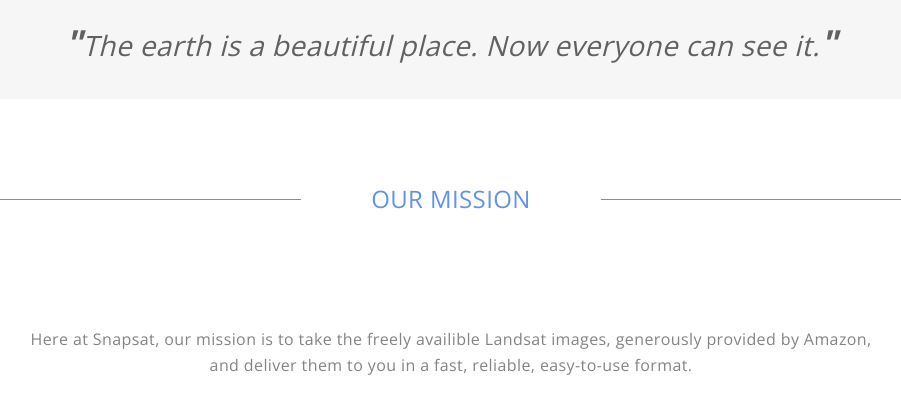
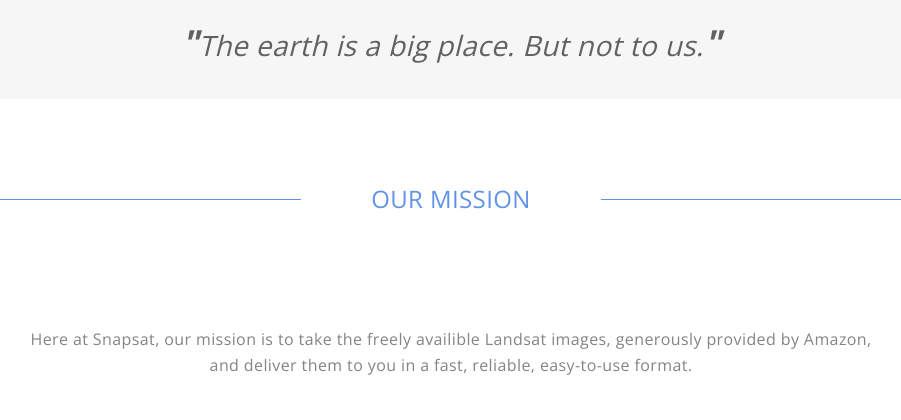
Before and after one commit to recombinators/snapsat, a Python web app: template app/app/templates/landing.jinja2 in a window 1280 px wide. Shown: the part 801-1221 px from the top of the page, without its empty margins (189-1090 px from the left). Run offline with Jinja, Linux system fonts and the light colour scheme; the template is opened without the code that fills it, so the values that code supplies are empty; some libraries are stand-ins or nearby versions; some web fonts are replaced.

Commit message:
changed button text

```diff
--- a/app/app/templates/landing.jinja2
+++ b/app/app/templates/landing.jinja2
@@ -35,7 +35,7 @@
         <div class="home hero">
             <!-- <div class="overlay"></div> -->
             <div class="herowrapper">
-                <h1 class="landingbuttons"><a href='/guide'>Learn more</a></h1>
+                <h1 class="landingbuttons"><a href='/guide'>Snapsat 101</a></h1>
                 <h1 class="landingbuttons"><a href='/create'>Get started<span class='h3 red uppercase'>Beta</span></a></h1>
             </div>
             <a href="javascript:void(0);" class="scrolldown">
@@ -46,7 +46,7 @@
         <!-- End Home -->
         <!-- Start BlockQuote -->
         <div class="blockquote main">
-            <blockquote>The earth is a beautiful place. Now everyone can see it.</blockquote>
+            <blockquote>The earth is a big place. But not to us.</blockquote>
         </div>
         <!-- End BlockQuote -->
         <!-- Start Section Divider -->
```
